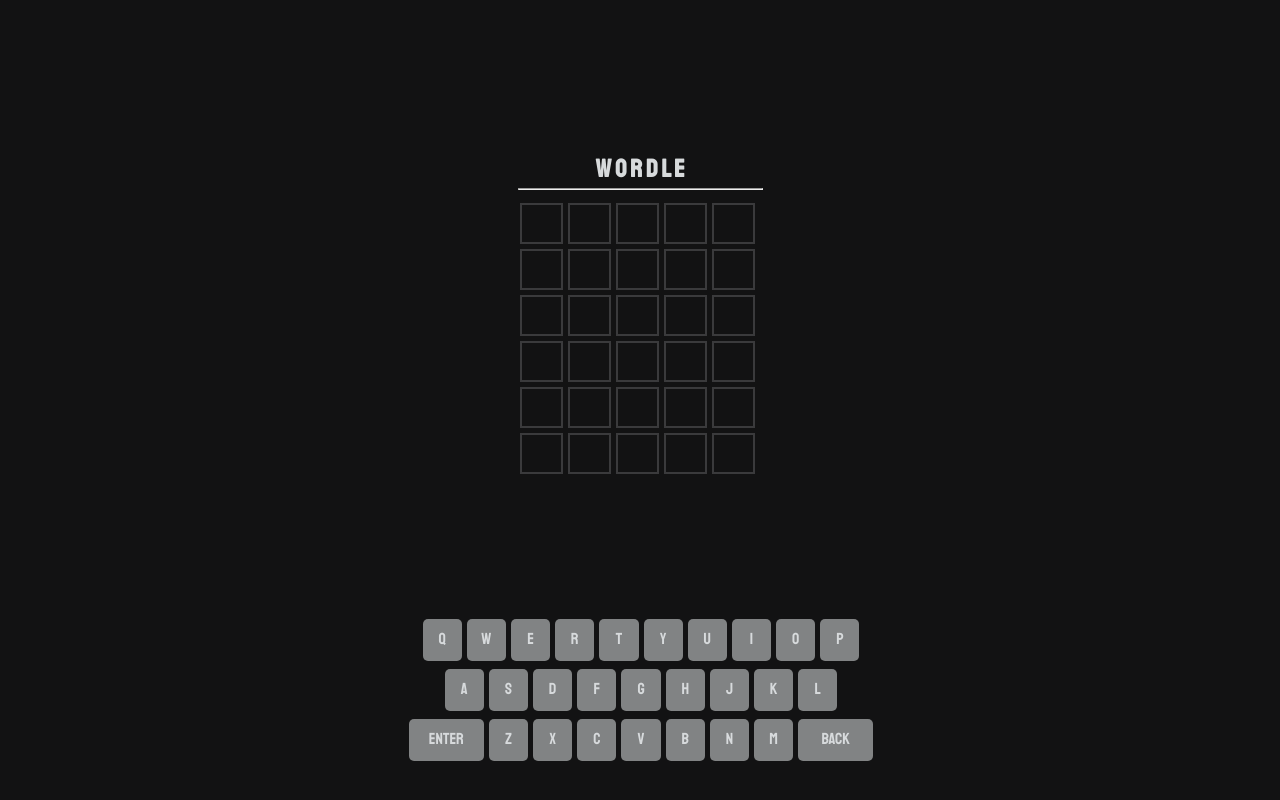
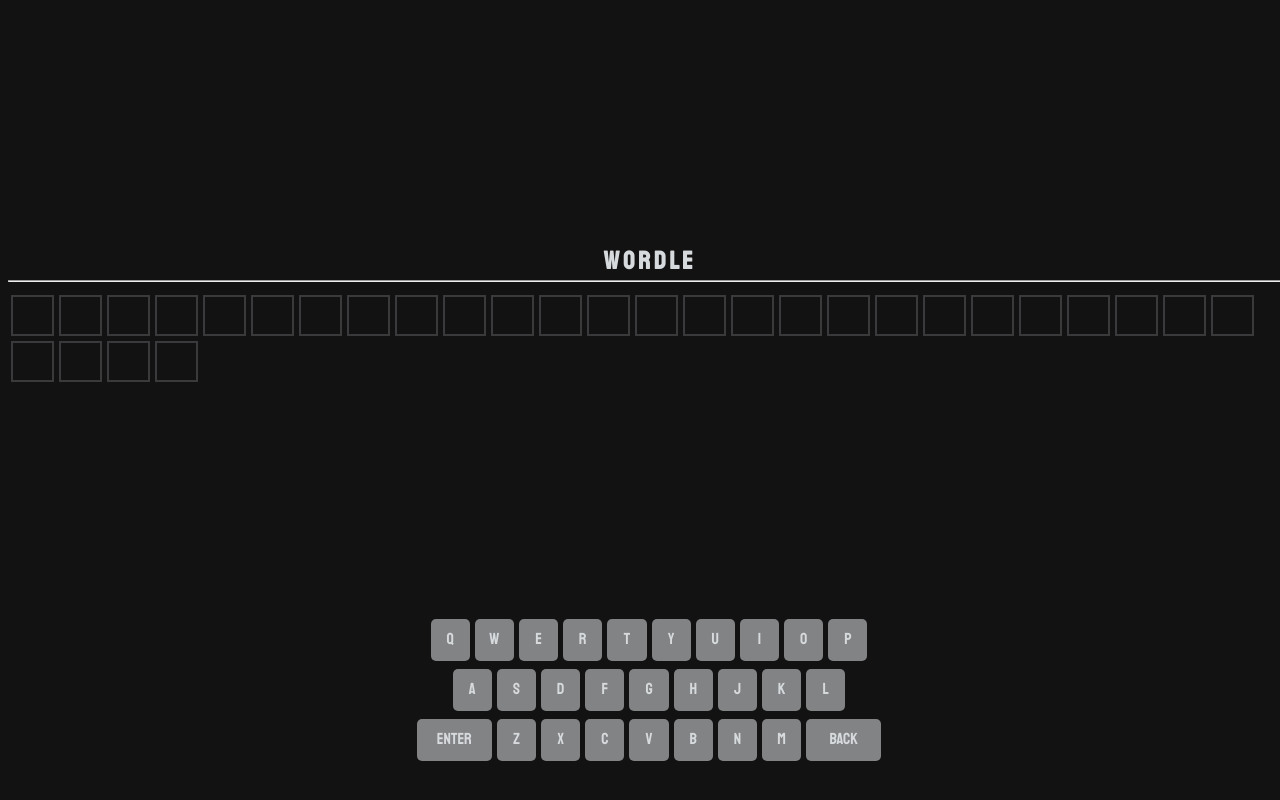
Before and after one commit to ethanshealey/wordle, a React (Create React App) app: page / in a window 1280 px wide. Shown: the top 800 px of the page. Built offline with nearby package versions, Linux system fonts and the light colour scheme.

Commit message:
trying to fix iOS issues

```diff
--- a/src/App.js
+++ b/src/App.js
@@ -90,7 +90,6 @@
       if(currentBlock[1] != 0 && values[currentBlock[0]][currentBlock[1]] === '') {
         updateValues('', currentBlock[0], parseInt(currentBlock[1])-1)
         setCurrentBlock(`${currentBlock[0]}${parseInt(currentBlock[1])-1}`)
-
       }
     }
     else if(key.key === 'ENTER') {
--- a/src/components/Row/index.js
+++ b/src/components/Row/index.js
@@ -16,7 +16,6 @@
 
     const handleInput = (e, index) => {
         if(e.key === "Backspace") {
-            //setValues(v => v.map((ele, ind) => { return ind === index ? '' : ele }))
             props.updateValues('', props.index, index)
             if(index !== 0 && props.values[index] === '') {
                 document.getElementById(`${props.index}${index-1}`).focus()
@@ -38,7 +37,6 @@
             }
         }
         else if(e.keyCode >= 65 && e.keyCode <= 90 && props.values[index] === '') {
-            //setValues(v => v.map((ele, ind) => { return ind === index ? e.key.toUpperCase() : ele }))
             props.updateValues(e.key.toUpperCase(), props.index, index)
             index !== 4 && document.getElementById(`${props.index}${index+1}`).focus()
             if(index !== 4) props.setCurrentBlock(`${props.index}${index+1}`)
--- a/src/index.css
+++ b/src/index.css
@@ -10,6 +10,7 @@
   justify-content: center;
   align-items: center;
   height: 100vh;
+  width: 100vw;
   -webkit-touch-callout: none; /* iOS Safari */
   -webkit-user-select: none; /* Safari */
   -khtml-user-select: none; /* Konqueror HTML */
@@ -60,7 +61,7 @@
   border: 2.5px solid #565758;
 }
 .wordle-wrapper {
-  width: 245px;
+  min-width: 245px;
   text-align: center;
   margin-top: -200px;
 }
```
Also changed, not shown: 1 other file (tests, documents, lock files or other folders).
